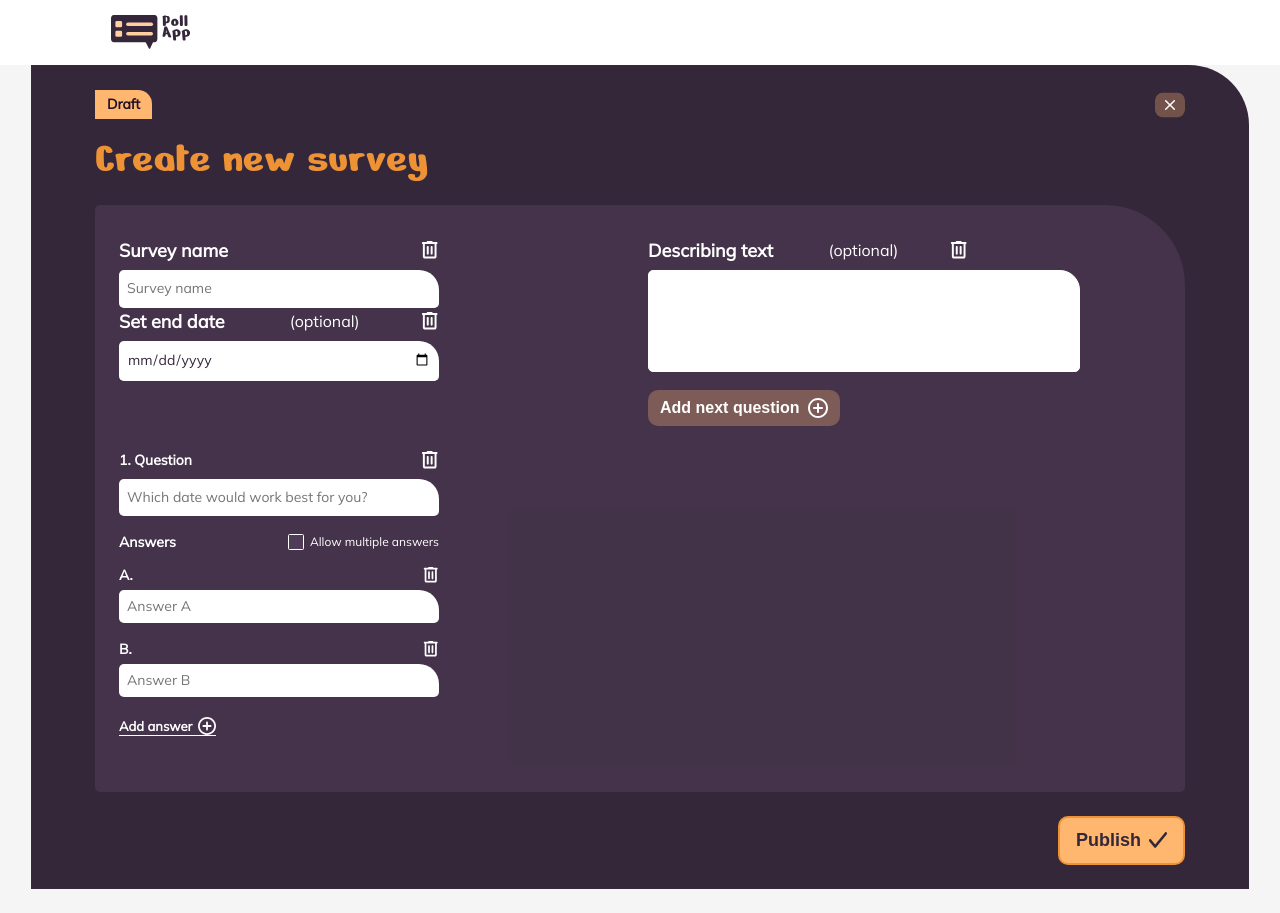
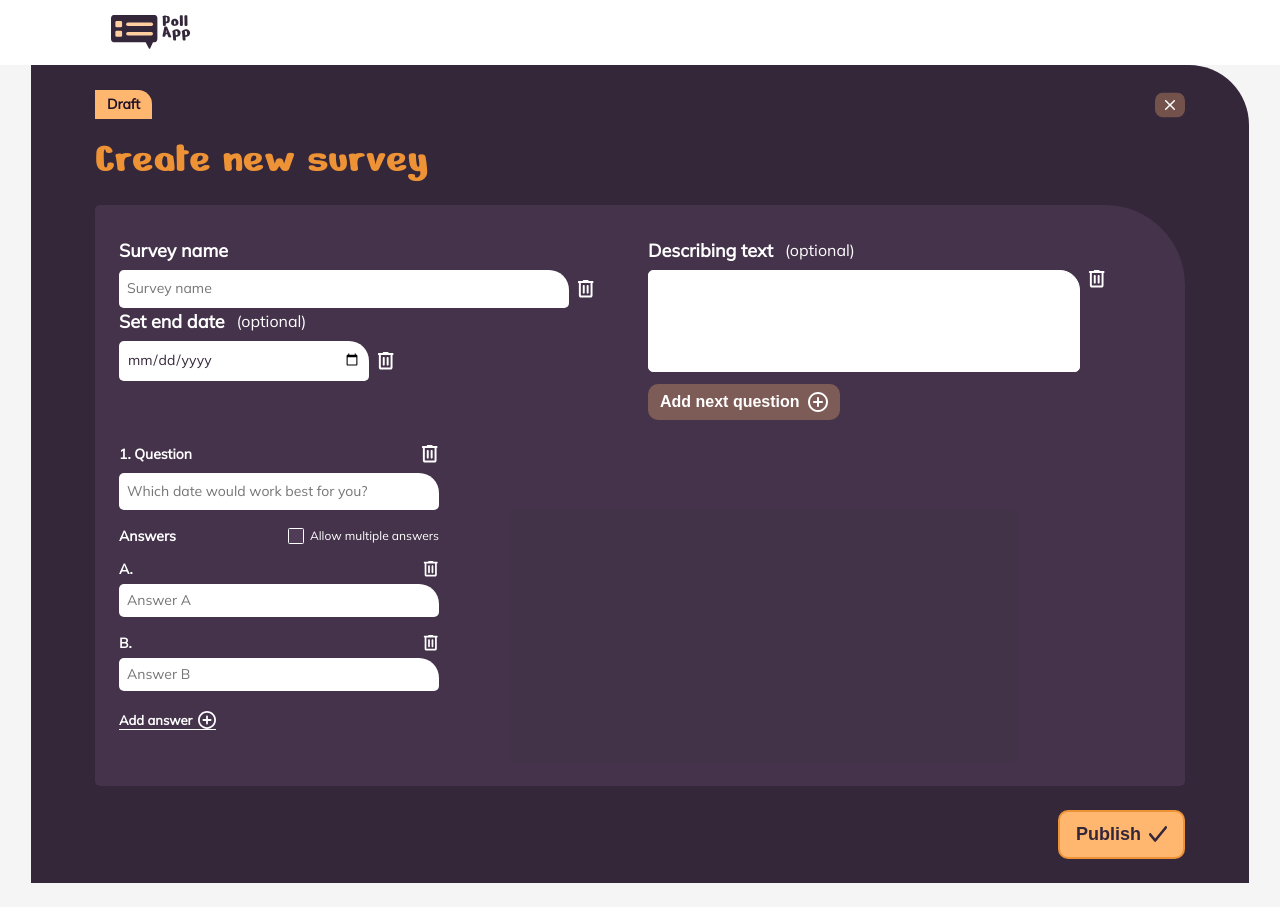
Before and after one commit to AndreasKissner/PoloApp, an Angular app: page /new-survey in a window 1280 px wide. Built offline with nearby package versions, Linux system fonts and the light colour scheme; no server answers; a web font is replaced by a local one.

Commit message:
feat: new-survey responsive input widths, delete buttons mobile/laptop, label and input modifiers

```diff
--- a/src/app/features/new-survey/new-survey.html
+++ b/src/app/features/new-survey/new-survey.html
@@ -23,20 +23,38 @@
                     <div class="new-survey__fields-top">
 
                         <div class="new-survey__field">
-                            <label class="new-survey__label" for="survey-name">
+                            <label class="new-survey__label new-survey__label--wide" for="survey-name">
                                 Survey name
-                                <img src="assets/images/trash-white.svg" alt="" aria-hidden="true">
+                                <button class="new-survey__delete new-survey__delete--mobile" type="button"
+                                    aria-label="Delete survey name">
+                                    <img src="assets/images/trash-white.svg" alt="" aria-hidden="true">
+                                </button>
                             </label>
-                            <input class="new-survey__input" id="survey-name" type="text" placeholder="Survey name"
-                                aria-required="true">
+                            <div class="new-survey__input-wrapper">
+                                <input class="new-survey__input new-survey__input--wide" id="survey-name" type="text"
+                                    placeholder="Survey name" aria-required="true">
+                                <button class="new-survey__delete new-survey__delete--laptop" type="button"
+                                    aria-label="Delete survey name">
+                                    <img src="assets/images/trash-white.svg" alt="" aria-hidden="true">
+                                </button>
+                            </div>
                         </div>
 
                         <div class="new-survey__field">
                             <label class="new-survey__label" for="survey-date">
                                 Set end date <span class="new-survey__optional">(optional)</span>
-                                <img src="assets/images/trash-white.svg" alt="" aria-hidden="true">
+                                <button class="new-survey__delete new-survey__delete--mobile" type="button"
+                                    aria-label="Delete end date">
+                                    <img src="assets/images/trash-white.svg" alt="" aria-hidden="true">
+                                </button>
                             </label>
-                            <input class="new-survey__input" id="survey-date" type="date">
+                            <div class="new-survey__input-wrapper">
+                               <input class="new-survey__input new-survey__input--narrow" id="survey-date" type="date">
+                                <button class="new-survey__delete new-survey__delete--laptop" type="button"
+                                    aria-label="Delete end date">
+                                    <img src="assets/images/trash-white.svg" alt="" aria-hidden="true">
+                                </button>
+                            </div>
                         </div>
 
                     </div>
@@ -44,10 +62,21 @@
                     <div class="new-survey__field">
                         <label class="new-survey__label" for="survey-description">
                             Describing text <span class="new-survey__optional">(optional)</span>
-                            <img src="assets/images/trash-white.svg" alt="" aria-hidden="true">
+                            <button class="new-survey__delete new-survey__delete--mobile" type="button"
+                                aria-label="Delete describing text">
+                                <img src="assets/images/trash-white.svg" alt="" aria-hidden="true">
+                            </button>
                         </label>
-                        <textarea class="new-survey__input new-survey__input--textarea" id="survey-description"
-                            rows="4"></textarea>
+
+                        <div class="new-survey__textarea-wrapper">
+                            <textarea class="new-survey__input new-survey__input--textarea" id="survey-description"
+                                rows="4"></textarea>
+                            <button class="new-survey__delete new-survey__delete--laptop" type="button"
+                                aria-label="Delete describing text">
+                                <img src="assets/images/trash-white.svg" alt="" aria-hidden="true">
+                            </button>
+                        </div>
+
                         <button class="new-survey__add-question-two" type="button" aria-label="Add next question">
                             Add next question
                             <img src="assets/images/add-circle-white.svg" alt="" aria-hidden="true">
@@ -55,6 +84,8 @@
                     </div>
 
                 </div>
+
+
 
                 <div class="new-survey__questions" aria-label="Survey questions">
                     <app-survey-question [questionIndex]="0" />
--- a/src/app/features/new-survey/new-survey.scss
+++ b/src/app/features/new-survey/new-survey.scss
@@ -8,7 +8,7 @@
 }
 
 .container {
-    padding:0px;
+    padding: 0px;
     display: flex;
     justify-content: center;
     align-items: center;
@@ -90,6 +90,10 @@
         @include font($font-base, 18px, 700, $color-white);
         margin-bottom: 6px;
 
+        @include laptop{
+            justify-content: flex-start;
+        }
+
         img {
             width: 18px;
             height: 18px;
@@ -97,10 +101,53 @@
         }
     }
 
+    &__label--wide {
+        @include laptop {
+            max-width: 450px;
+            width: 450px;
+        }
+    }
+
     &__optional {
         @include font($font-base, 16px, 400, $color-white);
+        margin-left: 4px;
+    }
 
-        margin-left: 4px;
+    &__delete {
+        background: none;
+        border: none;
+        cursor: pointer;
+        display: flex;
+        padding: 0;
+
+        img {
+            width: 18px;
+            height: 18px;
+        }
+    }
+
+    &__textarea-wrapper {
+        @include flex(row, flex-start, flex-start, 8px);
+        width: 100%;
+    }
+
+    &__input-wrapper {
+        @include flex(row, center, flex-start, 8px);
+        width: 100%;
+    }
+
+    &__delete--mobile {
+        @include laptop {
+            display: none;
+        }
+    }
+
+    &__delete--laptop {
+        display: none;
+
+        @include laptop {
+            display: flex;
+        }
     }
 
     &__input {
@@ -113,15 +160,28 @@
     @include font($font-base, 14px, 400, $color-text-two);
     outline: none;
     border-radius: 5px 20px 5px 5px;
+}
 
-        &--textarea {
+&__input--wide {
+    @include laptop {
+        max-width: 450px;
+    }
+}
+
+&__input--narrow {
+    @include laptop {
+        max-width: 250px;
+    }
+}
+
+&__input--textarea {
     resize: none;
     border: 1px solid $color-white;
     border-radius: 5px 20px 5px 5px;
     padding: 8px;
-            @include laptop{
+
+    @include laptop {
         max-width: 432px;
-            }
     }
 }
 
```
Lines whose indentation alone changed are shown as unchanged.
